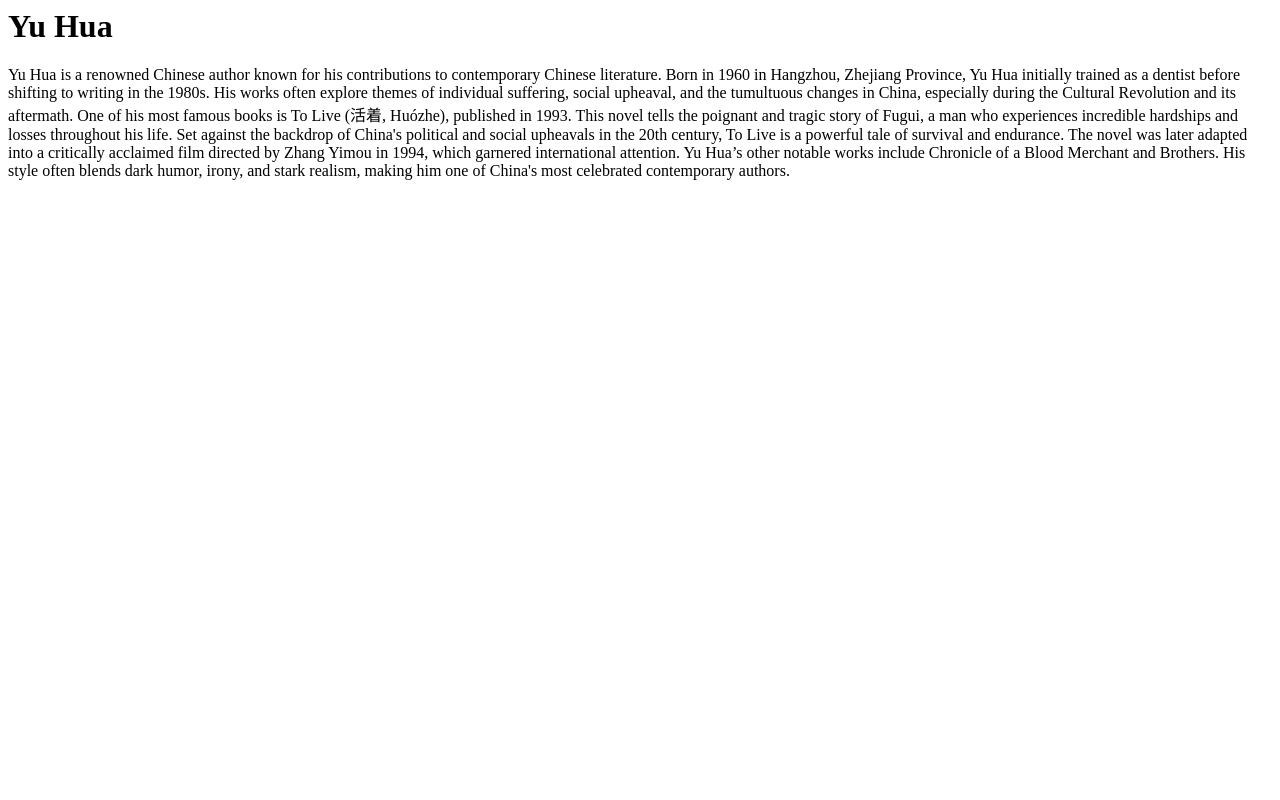
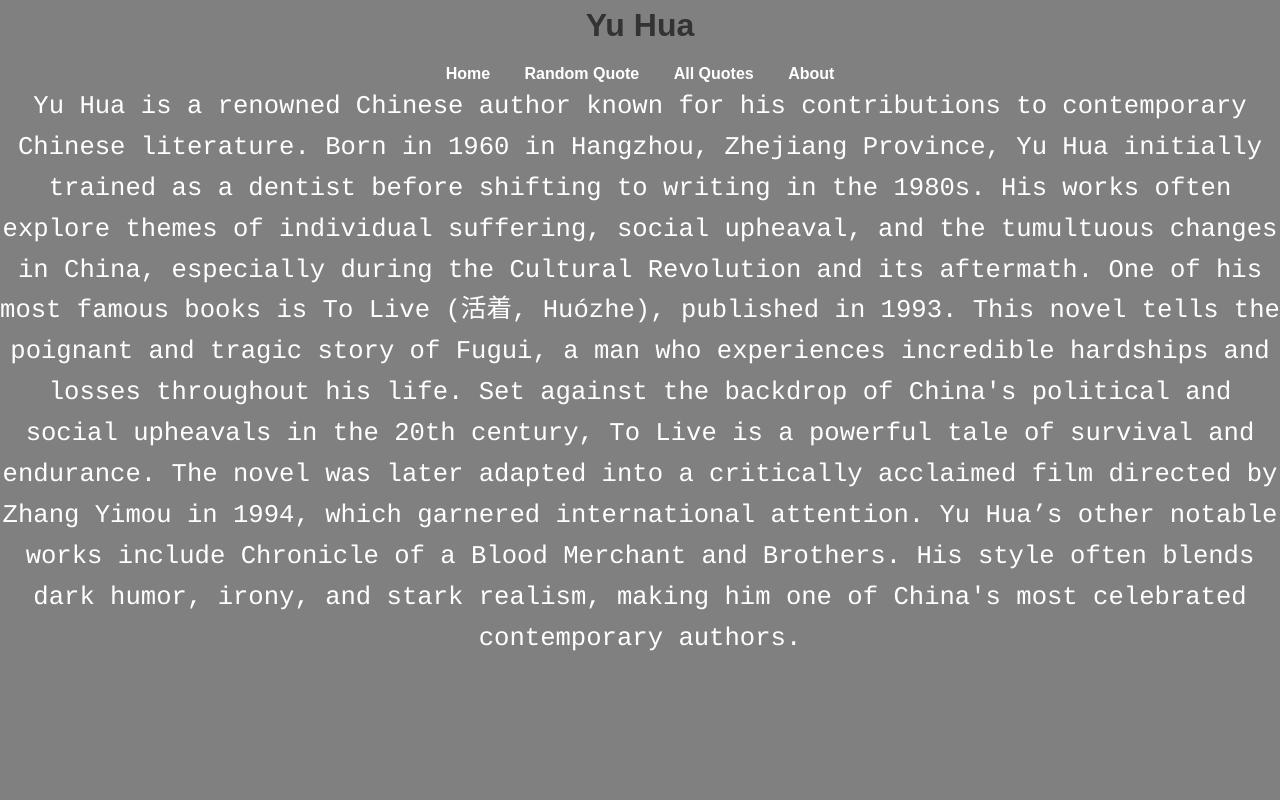
Before and after one commit to chenyu51735/cs412, a Django app: page /quotes/about in a window 1280 px wide. Run offline with Django 5.2, Linux system fonts and the light colour scheme.

Commit message:
update quotes app

```diff
--- a/quotes/templates/about.html
+++ b/quotes/templates/about.html
@@ -4,13 +4,20 @@
         <title>
             Yu Hua
         </title>
-
+        <link rel="stylesheet" href="/static/styles.css">
     </head>
 
     <body>
 
         <h1> Yu Hua</h1>
-
+        <nav>
+            <ul>
+                <li><a href="{% url 'home' %}">Home</a></li>
+                <li><a href="{% url 'quote' %}">Random Quote</a></li>
+                <li><a href="{% url 'show_all' %}">All Quotes</a></li>
+                <li><a href="{% url 'about' %}">About</a></li>
+            </ul>
+        </nav>
         <p>
             Yu Hua is a renowned Chinese author known for his contributions to contemporary Chinese literature. Born in 1960 in Hangzhou, Zhejiang Province, Yu Hua initially trained as a dentist before shifting to writing in the 1980s. His works often explore themes of individual suffering, social upheaval, and the tumultuous changes in China, especially during the Cultural Revolution and its aftermath.
 
--- a/quotes/urls.py
+++ b/quotes/urls.py
@@ -7,11 +7,11 @@ from . import views
 
 # all of the URLs that are part of this app
 urlpatterns = [
-    path('quote', views.quote, name="quote"),
+    path(r'quote', views.quote, name="quote"),
     path(r'', views.home, name="home"),
-    path('about', views.about, name="about"),
-    path('show_all', views.show_all, name="show_all"),
-    path('base', views.base, name="base"),
+    path(r'about', views.about, name="about"),
+    path(r'show_all', views.show_all, name="show_all"),
+    path(r'base', views.base, name="base"),
 
 
 ]
--- a/static/styles.css
+++ b/static/styles.css
@@ -1,4 +1,54 @@
-body{
-    background-color: slategrey;
+* {
+    margin: 0;
+    padding: 0;
+    box-sizing: border-box;
+    text-align: center;
+}
 
+body {
+    font-family: Arial, sans-serif;
+    background-color: grey;
+    color: #333;
+    line-height: 1.6;
+    text-align: center;
 }
+
+header {
+    background-color: #666;
+    padding: 30px;
+    text-align: center;
+    font-size: 35px;
+    color: white;
+}
+p {
+    color: #fff;
+    font-family: courier;
+    font-size: 160%;
+    text-align: center;
+}
+
+header h1 {
+    font-size: 2.5em;
+    margin-bottom: 10px;
+}
+
+nav {
+    margin-top: 10px;
+    text-align: center;
+}
+
+nav ul {
+    list-style: none;
+    padding: 0;
+}
+
+nav ul li {
+    display: inline;
+    margin: 0 15px;
+}
+
+nav ul li a {
+    text-decoration: none;
+    color: #fff;
+    font-weight: bold;
+}
```
Also changed, not shown: quotes/templates/base.html (+2 -13 lines), quotes/templates/home.html (+9 -1 lines), quotes/templates/quote.html (+9 -2 lines), quotes/templates/show_all.html (+9 -1 lines).
